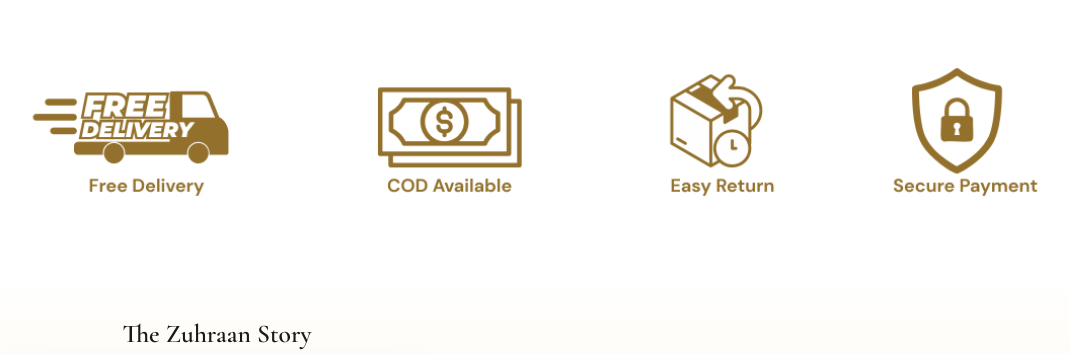
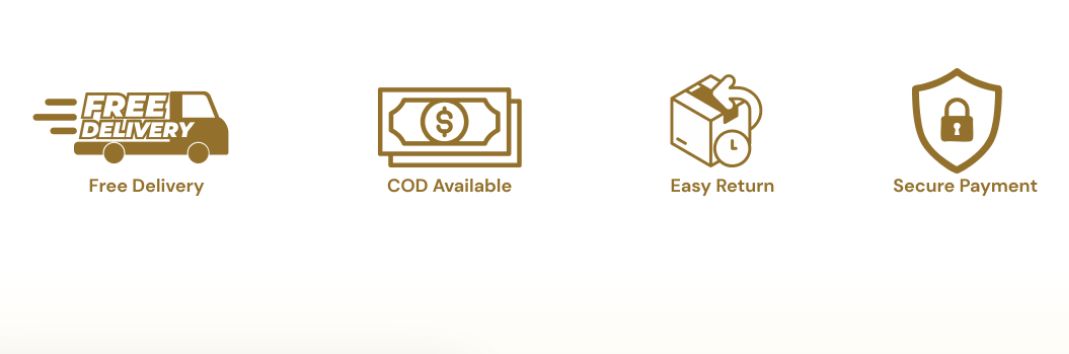
Before and after one commit to mynexasolutions-spec/zuhraan, a Flask app: page / in a window 1280 px wide. Shown: the part 1218-1572 px from the top of the page, without its empty margins (108-1177 px from the left). Run offline with Flask 3, Linux system fonts and the light colour scheme; data that the repository does not hold is empty; some libraries are stand-ins or nearby versions.

Commit message:
Remove homepage story heading

```diff
--- a/templates/index.html
+++ b/templates/index.html
@@ -227,7 +227,6 @@
 <!-- ABOUT SECTION (Always shows) -->
 <div class="section-bg-gold">
     <section class="about-section">
-        <h2 class="about-section-title">The Zuhraan Story</h2>
         <div class="about-left">
             <div class="swiper story-image-slider">
                 <div class="swiper-wrapper">
```
